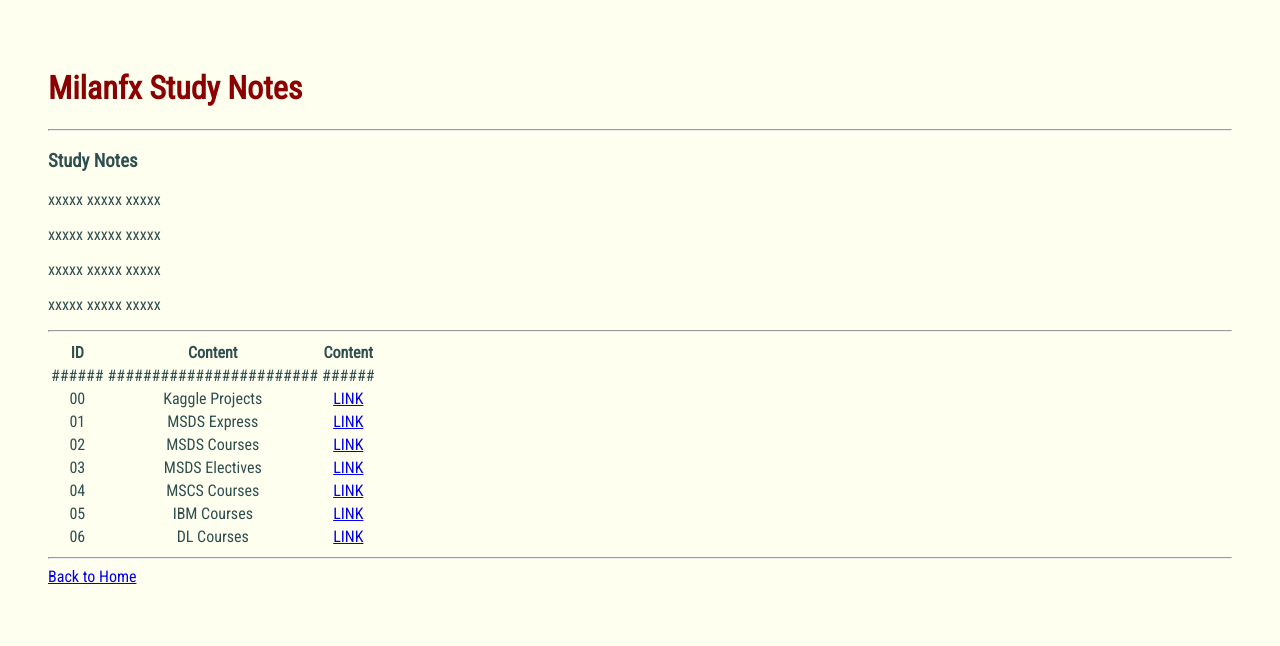
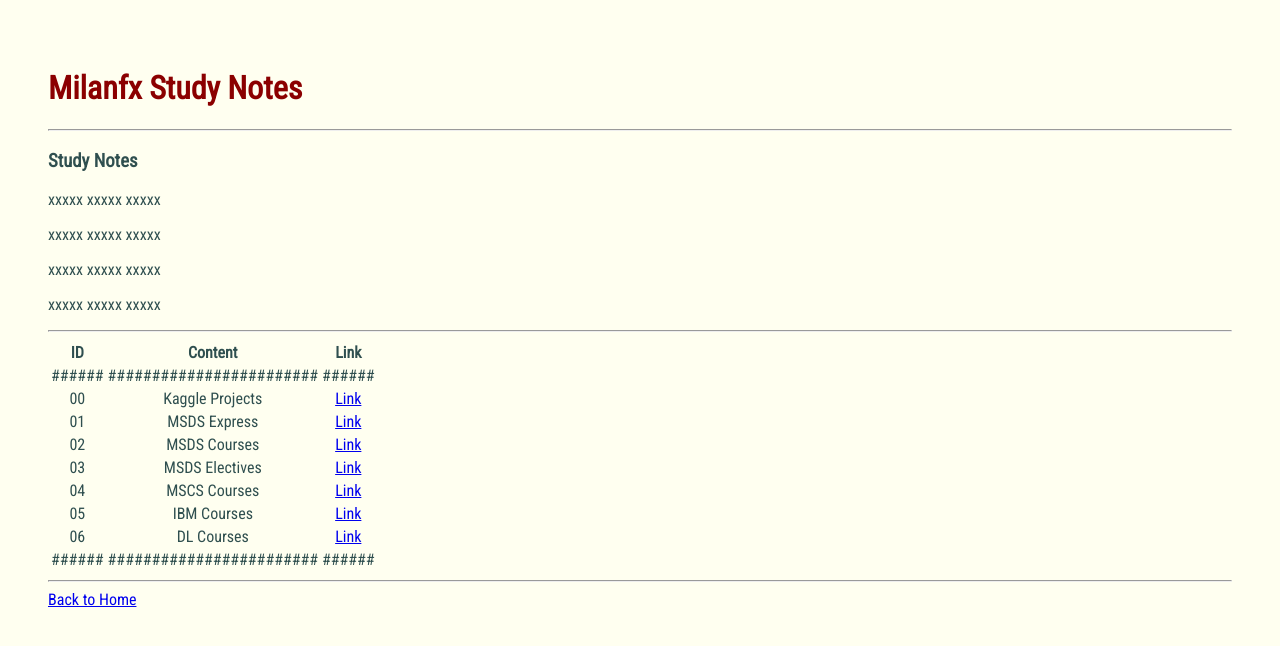
Before and after one commit to milanfx/milanfx.github.io, a Jekyll site: the page built from index.md, in a window 1280 px wide. Shown: the top 646 px of the page. Built offline with Jekyll 4.4.1, drawn with Linux system fonts in a browser that asks for light colours.

Commit message:
Update index.md

```diff
--- a/index.md
+++ b/index.md
@@ -16,13 +16,14 @@ xxxxx xxxxx xxxxx
 
 ---
 
-| ID   | Content | Content |
-|:----:|:-------:|:-------:|
+| ID   | Content                | Link |
+|:--:|:--:|:--:|
 |######|########################|######|
-| 00   | Kaggle Projects | [LINK](/00 - Kaggle Projects/)    |
-| 01   | MSDS Express    | [LINK](/01 - MSDS Express/)       |
-| 02   | MSDS Courses    | [LINK](/02 - MSDS Courses/)       |
-| 03   | MSDS Electives  | [LINK](/03 - MSDS Electives/)     |
-| 04   | MSCS Courses    | [LINK](/04 - MSCS Courses/)       |
-| 05   | IBM Courses     | [LINK](/05 - IBM Specialization/) |
-| 06   | DL Courses      | [LINK](/06 - DL Specialization/)  |
+| 00   | Kaggle Projects        | [Link](/00 - Kaggle Projects/)    |
+| 01   | MSDS Express           | [Link](/01 - MSDS Express/)       |
+| 02   | MSDS Courses           | [Link](/02 - MSDS Courses/)       |
+| 03   | MSDS Electives         | [Link](/03 - MSDS Electives/)     |
+| 04   | MSCS Courses           | [Link](/04 - MSCS Courses/)       |
+| 05   | IBM Courses            | [Link](/05 - IBM Specialization/) |
+| 06   | DL Courses             | [Link](/06 - DL Specialization/)  |
+|######|########################|######|
```
